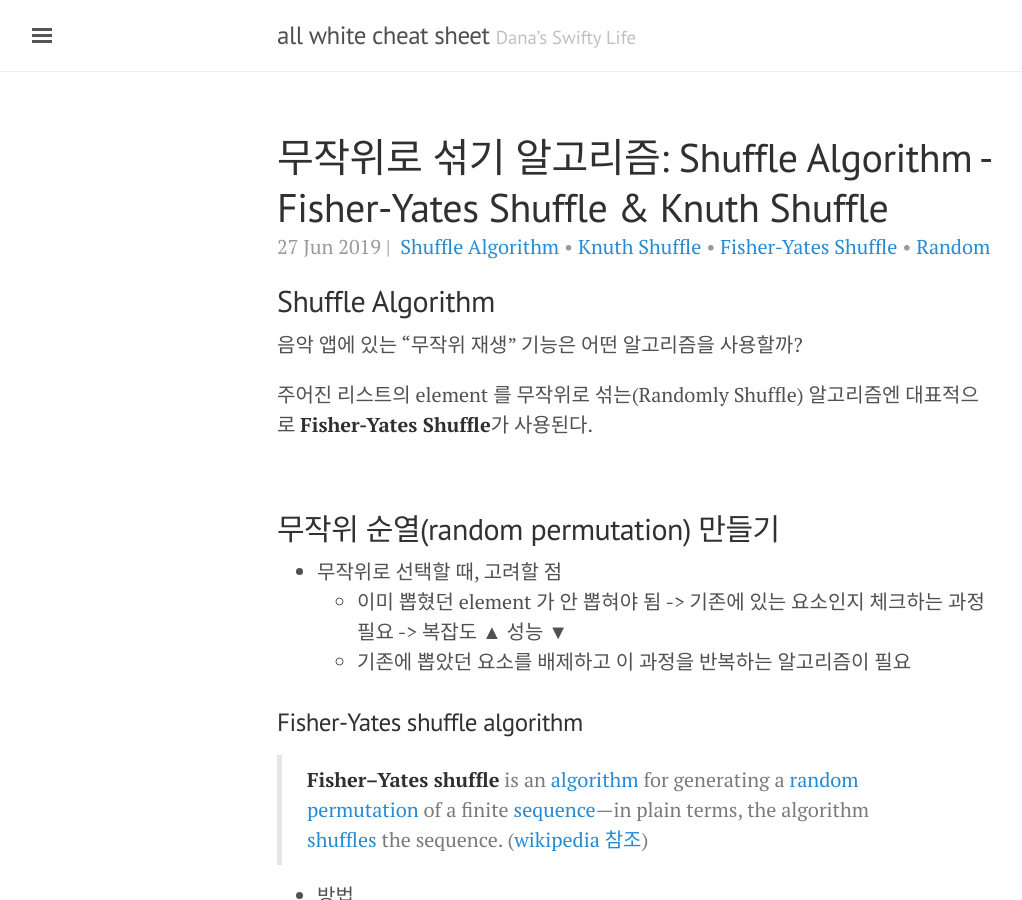
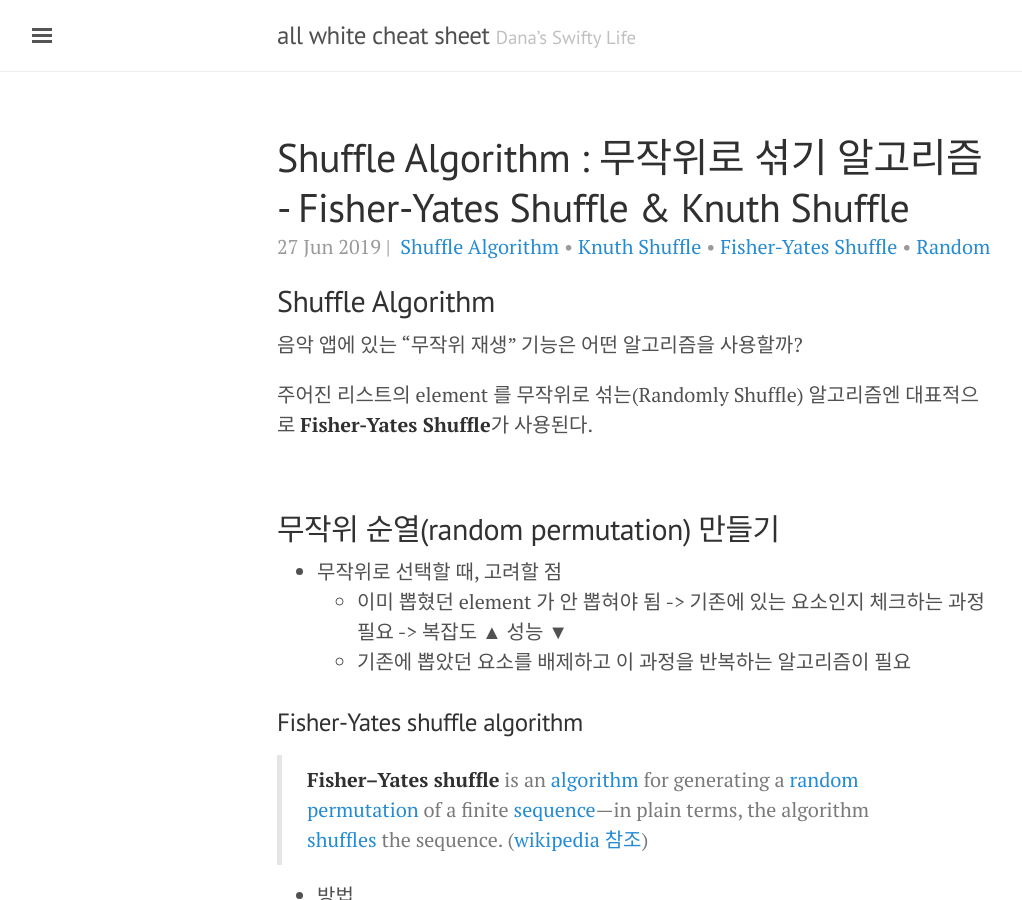
Before and after one commit to daheenallwhite/daheenallwhite.github.io, a Jekyll site: the page built from _posts/2019-06-27-Shuffle-Algorithm-Fisher-Yates.md, in a window 1280 px wide and 900 px high. Shown: the whole window, without its empty margins (3-1025 px from the left). Built offline with Jekyll 4.4.1, drawn with Linux system fonts in a browser that asks for light colours; nearby versions of some CDN libraries; emoji names are drawn with the system emoji font.

```diff
--- a/_posts/2019-06-27-Shuffle-Algorithm-Fisher-Yates.md
+++ b/_posts/2019-06-27-Shuffle-Algorithm-Fisher-Yates.md
@@ -1,6 +1,6 @@
 ---
 layout: post
-title:  "무작위로 섞기 알고리즘: Shuffle Algorithm - Fisher-Yates Shuffle & Knuth Shuffle"
+title:  "Shuffle Algorithm : 무작위로 섞기 알고리즘 - Fisher-Yates Shuffle & Knuth Shuffle"
 date:  2019-06-27 19:20:59
 author: Dana Lee
 categories: [Programming, Algorithm]
```
